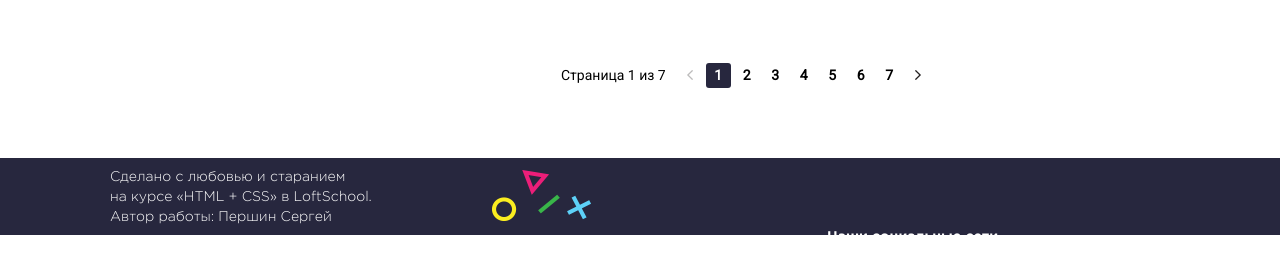
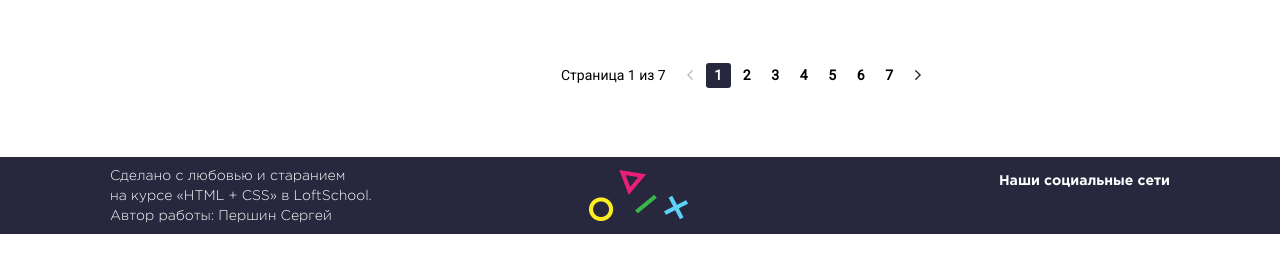
Before and after one commit to Qbic007/qbic007.github.io, a PHP site: page /main.html in a window 1280 px wide. Shown: the part 1721-1983 px from the top of the page. After the commit the page ends 1955 px from the top, so only its background shows below. Run offline with PHP 8.4, Linux system fonts and the light colour scheme.

Commit message:
footer added

```diff
--- a/coworking/css/main.css
+++ b/coworking/css/main.css
@@ -273,7 +273,7 @@ h1, h2, h3, p {
 .footer {
     background-color: #27273e;
     height: 77px;
-    margin-top: 56px;
+    margin-top: 55px;
     font: 14px/1.42 GothamPro, sans-serif;
     color: white;
 }
@@ -284,15 +284,35 @@ h1, h2, h3, p {
 
 .info, .logo, .socials {
     display: inline-block;
-    width: 33%;
 }
 
 .info {
     padding-left: 20px;
     padding-top: 10px;
     float: left;
+    width: 300px;
+}
+
+.socials {
+    margin-left: 0;
+    margin-top: 0;
+    padding-left: 10px;
+    padding-top: 15px;
+}
+
+.logo__footer {
+    margin-left: 0;
+    margin-top: 0;
+    padding-left: 179px;
+    padding-top: 13px;
+    width: 250px;
 }
 
 .socials {
     float: right;
+    margin-left: 0;
+    margin-top: 0;
+    padding-right: 20px;
+    padding-top: 15px;
+    text-align: right;
 }
--- a/coworking/main.html
+++ b/coworking/main.html
@@ -14,7 +14,7 @@
 <body>
     <header class="header">
         <div class="container header__container">
-            <div class="logo">
+            <div class="logo logo_header">
                 <img src="/qbic007.github.io/coworking/img/logo.png" alt="Логотип Workadium" class="logo__image">
             </div>
             <address class="contact-info">
@@ -164,7 +164,7 @@
                 на курсе «HTML + CSS» в LoftSchool. <br>
                 Автор работы: Першин Сергей
             </div>
-            <div class="logo">
+            <div class="logo logo__footer">
                 <img src="/qbic007.github.io/coworking/img/logo.png" alt="Логотип Workadium" class="logo__image">
             </div>
             <div class="socials">
```
